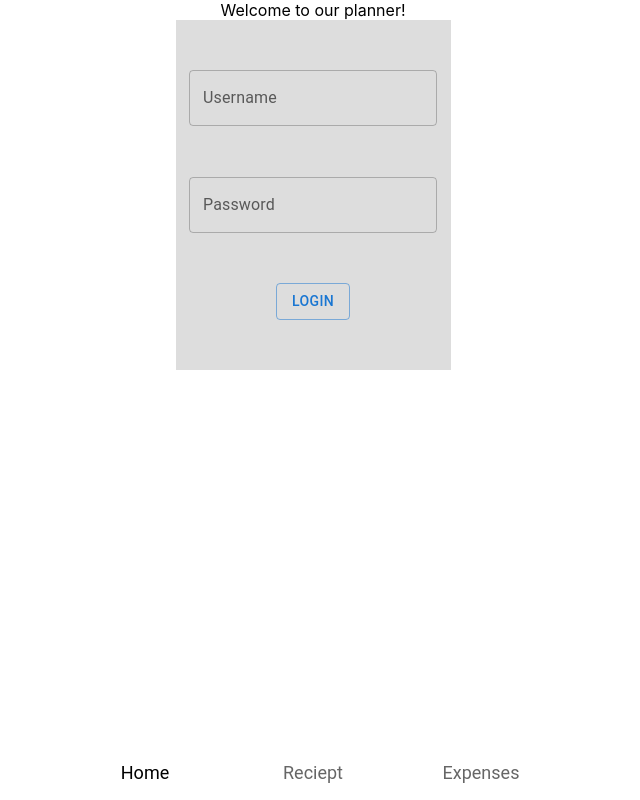
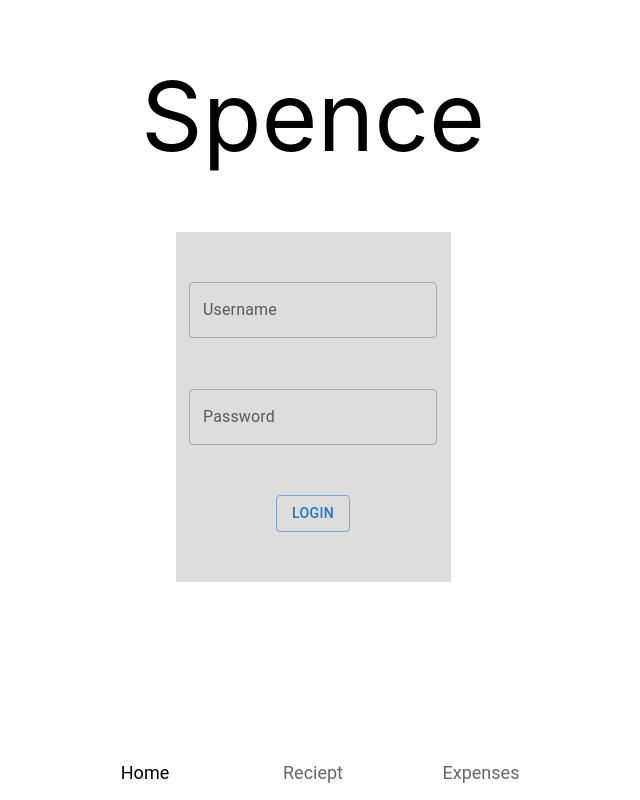
Before and after one commit to trexrush/HackUTD-2021-Recivo, a Next.js app: page / in a window 1280 px wide. Shown: the whole page, without its empty margins (327-967 px from the left). Built offline with nearby package versions, Linux system fonts and the light colour scheme.

Commit message:
fix: login styling

```diff
--- a/pages/index.tsx
+++ b/pages/index.tsx
@@ -8,9 +8,9 @@ import { Button } from '@mui/material';
 const Home: NextPage = () => {
   return (
     <>
-      <div className="flexcolumn">
+      <div className="flexcolumn container">
         {/* logo */}
-        <div className="title">Welcome to our planner!</div>
+        <div className="title">Spence</div>
         <div className="login_box flexcolumn">
           <TextField id="outlined-basic" label="Username" variant="outlined" />
           <TextField id="outlined-basic" label="Password" variant="outlined" />
--- a/styles/globals.css
+++ b/styles/globals.css
@@ -50,5 +50,13 @@ a {
   display: flex;
   flex-direction: column;
   align-items: center;
-  justify-items: center;
+  justify-content: space-evenly;
 }
+
+.container {
+  height: 80vh;
+}
+
+.title {
+  font-size: 6em;
+}
```
Also changed, not shown: components/Navbar.tsx (+0 -9 lines).
